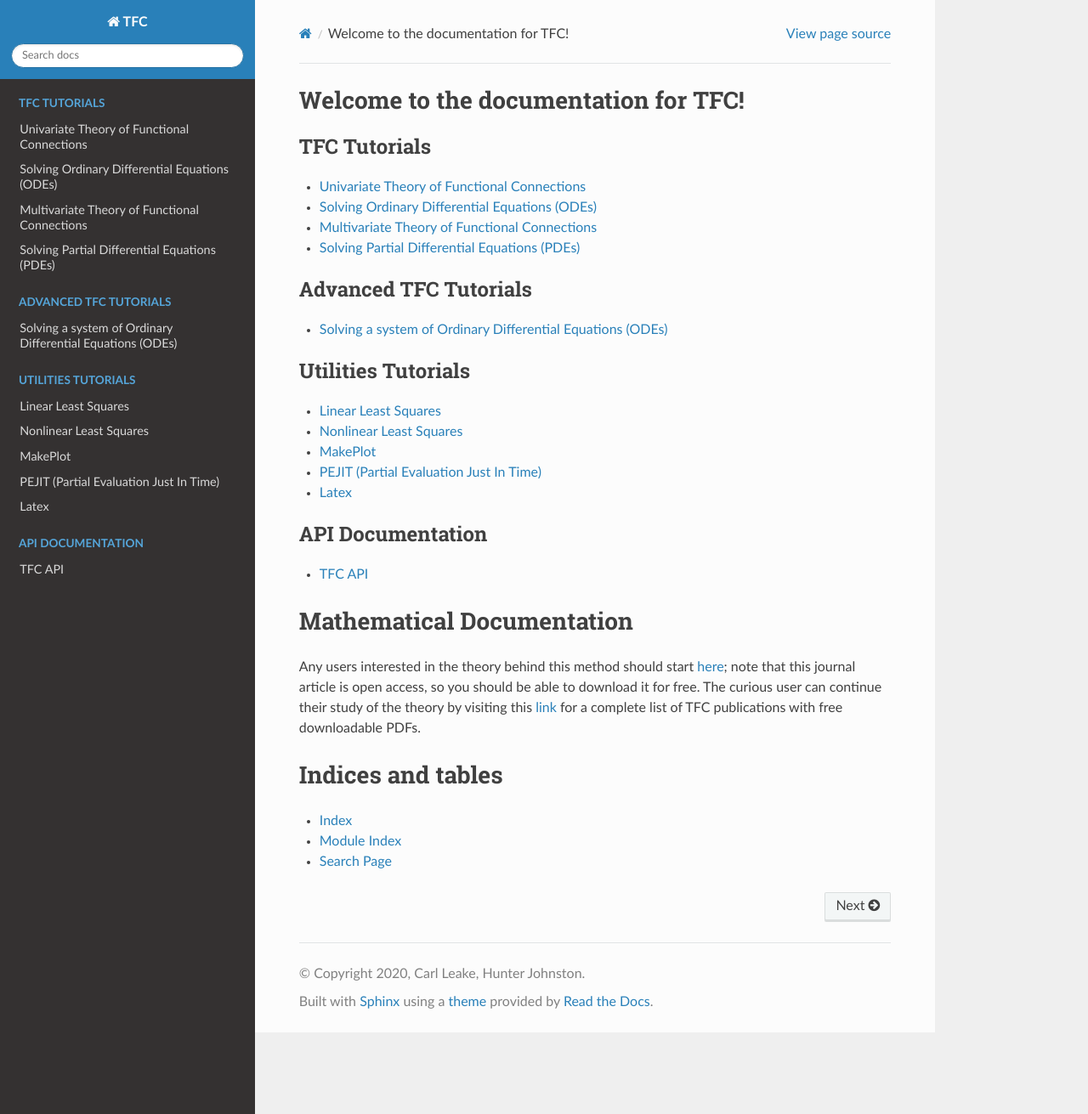
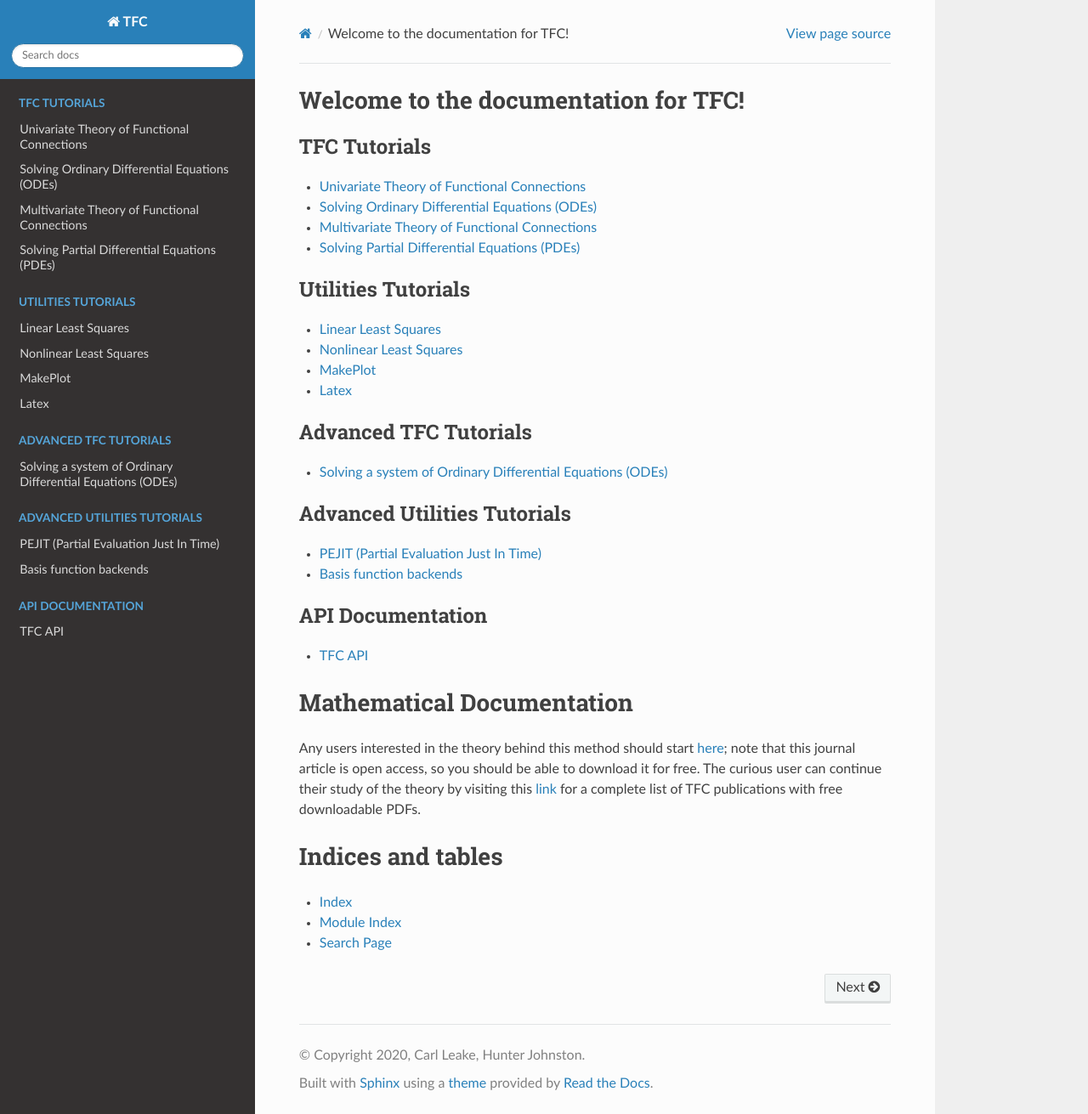
Before and after one commit to leakec/tfc, a Sphinx documentation site: the page built from docs/index.rst, in a window 1280 px wide and 1311 px high. Shown: the whole window at 85% size. Built offline with Sphinx 7.4.7 and the Read the Docs theme 2.0.0, drawn with Linux system fonts in a browser that asks for light colours; pages that are not in the unit, such as notebooks, are missing from menus; some of the changed lines change nothing that is shown.

Commit message:
Adding basis function backends tutorial. * See #8

```diff
--- a/docs/index.rst
+++ b/docs/index.rst
@@ -11,6 +11,16 @@ Welcome to the documentation for TFC!
     notebooks/PDE
 
 .. toctree::
+     :maxdepth: 1
+     :caption: Utilities Tutorials
+
+     notebooks/LS
+     notebooks/NLLS
+     notebooks/MakePlot
+     notebooks/PlotlyMakePlot
+     notebooks/Latex
+
+.. toctree::
     :maxdepth: 1
     :caption: Advanced TFC Tutorials
 
@@ -19,14 +29,10 @@ Welcome to the documentation for TFC!
 
 .. toctree::
      :maxdepth: 1
-     :caption: Utilities Tutorials
+     :caption: Advanced Utilities Tutorials
 
-     notebooks/LS
-     notebooks/NLLS
-     notebooks/MakePlot
-     notebooks/PlotlyMakePlot
      notebooks/pejit
-     notebooks/Latex
+     notebooks/BasisFunctionBackends
 
 .. toctree::
     :maxdepth: 1
```
Also changed, not shown: docs/notebooks/BasisFunctionBackends.ipynb (added).
